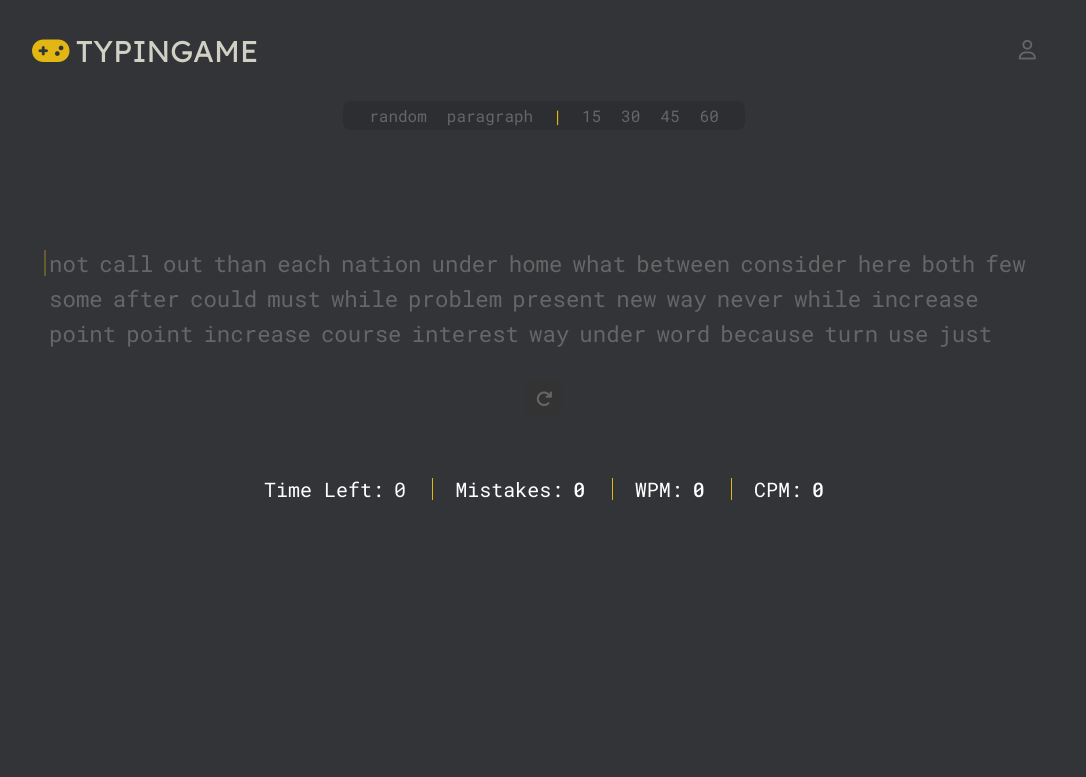
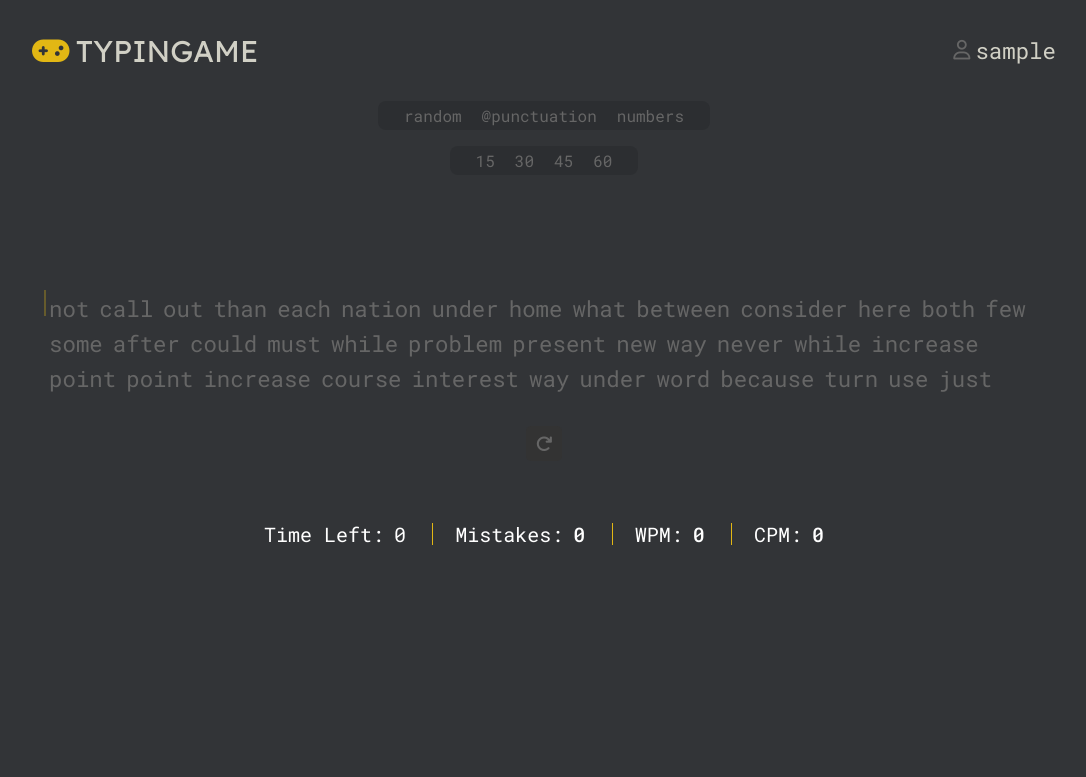
Before and after one commit to Aomarmehdi/typingamet, a PHP site: page / in a window 1280 px wide. Shown: the top 777 px of the page, without its empty margins (96-1182 px from the left). Run offline with PHP 8.4, Linux system fonts and the light colour scheme; the visitor is signed in with stand-in values (Sample User, id 1).

Commit message:
changes changes changes

```diff
--- a/index.php
+++ b/index.php
@@ -10,6 +10,8 @@ session_start();
     <link rel="stylesheet" href="style.css"/>
     <link rel="shortcut icon" href="./images/gamepad-solid.svg">
     <link rel="stylesheet" href="https://cdnjs.cloudflare.com/ajax/libs/font-awesome/6.5.2/css/all.min.css" integrity="sha512-SnH5WK+bZxgPHs44uWIX+LLJAJ9/2PkPKZ5QiAj6Ta86w+fsb2TkcmfRyVX3pBnMFcV7oQPJkl9QevSCWr3W6A==" crossorigin="anonymous" referrerpolicy="no-referrer" />
+    <link rel="stylesheet" href="./css/all.min.css">
+    <link rel="stylesheet" href="./css/fontawesome.min.css">
   </head>
   <body>
 
@@ -18,23 +20,28 @@ session_start();
         <div class="icon"><i class="fa-solid fa-gamepad"></i></div>
         <h1 class="text">TYPINGAME</h1>
       </a>
-      <a href="./signup/index.php">
-        <?php
-        if (isset($_SESSION['user-name'])){
-        $r = $_SESSION['user_name'];
-        echo $r;
-        }
-        ?>
+      <a href="./signup/index.php" class="username-db">
         <i class="fa-regular fa-user fa-sm"></i>
+        <a href="./statistics.php" id="stats">
+          <?php
+            $r = $_SESSION['user_name']; echo $r;
+          ?>
+        </a>
       </a>
     </header>
-    <div id="testConfig">
+
+    <div id="modes">
       <div class="row">
         <div class="mode">
           <div class="textButton first">random</div>
-          <div class="textButton">paragraph</div>
+          <div class="textButton">@punctuation</div>
+          <div class="textButton">numbers</div>
         </div>
-        <div class="seperator">&nbsp;|&nbsp;</div>
+      </div>
+    </div>
+
+    <div id="testConfig">
+      <div class="row">
         <div class="time">
           <div class="textButton" timeconfig="15"><span>15</span></div>
           <div class="textButton" timeconfig="30"><span>30</span></div>
--- a/js/script.js
+++ b/js/script.js
@@ -74,7 +74,8 @@ let mistakes = 0 ;
 let cpm = 0
 
 document.addEventListener('keydown', (ev) => {
-  document.querySelector("#testConfig").style.opacity = 0 ;
+  document.querySelector("#modes").style.opacity = 0;
+  document.querySelector("#testConfig").style.opacity = 0;
   console.log(ev)
   const key = ev.key;
   const currentWord = document.querySelector(".word.current");
--- a/signup/index.php
+++ b/signup/index.php
@@ -45,6 +45,8 @@ if (isset($_POST['signIn'])){
   <link rel="stylesheet" href="./signup.css">
   <link rel="shortcut icon" href="../images/gamepad-solid.svg">
   <link rel="stylesheet" href="https://cdnjs.cloudflare.com/ajax/libs/font-awesome/6.5.2/css/all.min.css" integrity="sha512-SnH5WK+bZxgPHs44uWIX+LLJAJ9/2PkPKZ5QiAj6Ta86w+fsb2TkcmfRyVX3pBnMFcV7oQPJkl9QevSCWr3W6A==" crossorigin="anonymous" referrerpolicy="no-referrer" />
+  <link rel="stylesheet" href="./css/all.min.css">
+  <link rel="stylesheet" href="./css/fontawesome.min.css">
 </head>
 <body>
   <header>
--- a/style.css
+++ b/style.css
@@ -129,7 +129,7 @@ div.word {
   height: 1.6rem;
   background: var(--yallow);
   position: fixed;
-  top: 250px;
+  top: 290px;
   animation: blink 1s infinite;
 }
 /*
@@ -207,6 +207,24 @@ a {
   text-decoration: none;
 }
 
+.mode {
+  display: flex;
+}
+
+.time {
+  display: flex;
+}
+
+.textButton {
+  padding: 0 10px;
+  cursor: pointer;
+  color: var(--textSecondary);
+}
+
+.textButton:hover {
+  color: var(--text-color);
+}
+
 .row {
   display: flex;
   justify-items: center;
@@ -219,33 +237,8 @@ a {
   user-select: none;
 }
 
-.mode {
-  display: flex;
-}
-
-.time {
-  display: flex;
-}
-
-.seperator {
-  color: var(--yallow);
-  -webkit-touch-callout: none;
-  -webkit-user-select: none;
-  -moz-user-select: none;
-  user-select: none;
-}
-
-.textButton {
-  padding: 0 10px;
-  cursor: pointer;
-  color: var(--textSecondary);
-}
-
-.textButton:hover {
-  color: var(--text-color);
-}
-
-#testConfig {
+#testConfig,
+#modes {
   display: grid;
   font-size: 1rem;
   gap: .5rem;
@@ -309,3 +302,16 @@ a {
 .result-details li:not(:first-child) span {
   font-weight: 500;
 }
+
+.username-db {
+  color: var(--text-color);
+}
+
+#stats {
+  margin-left: -670px;
+  color: var(--text-color);
+}
+
+.fa-sm {
+  margin-right: -20px;
+}
```
Also changed, not shown: images/gamepad-solid.svg, images/user-regular.svg.
